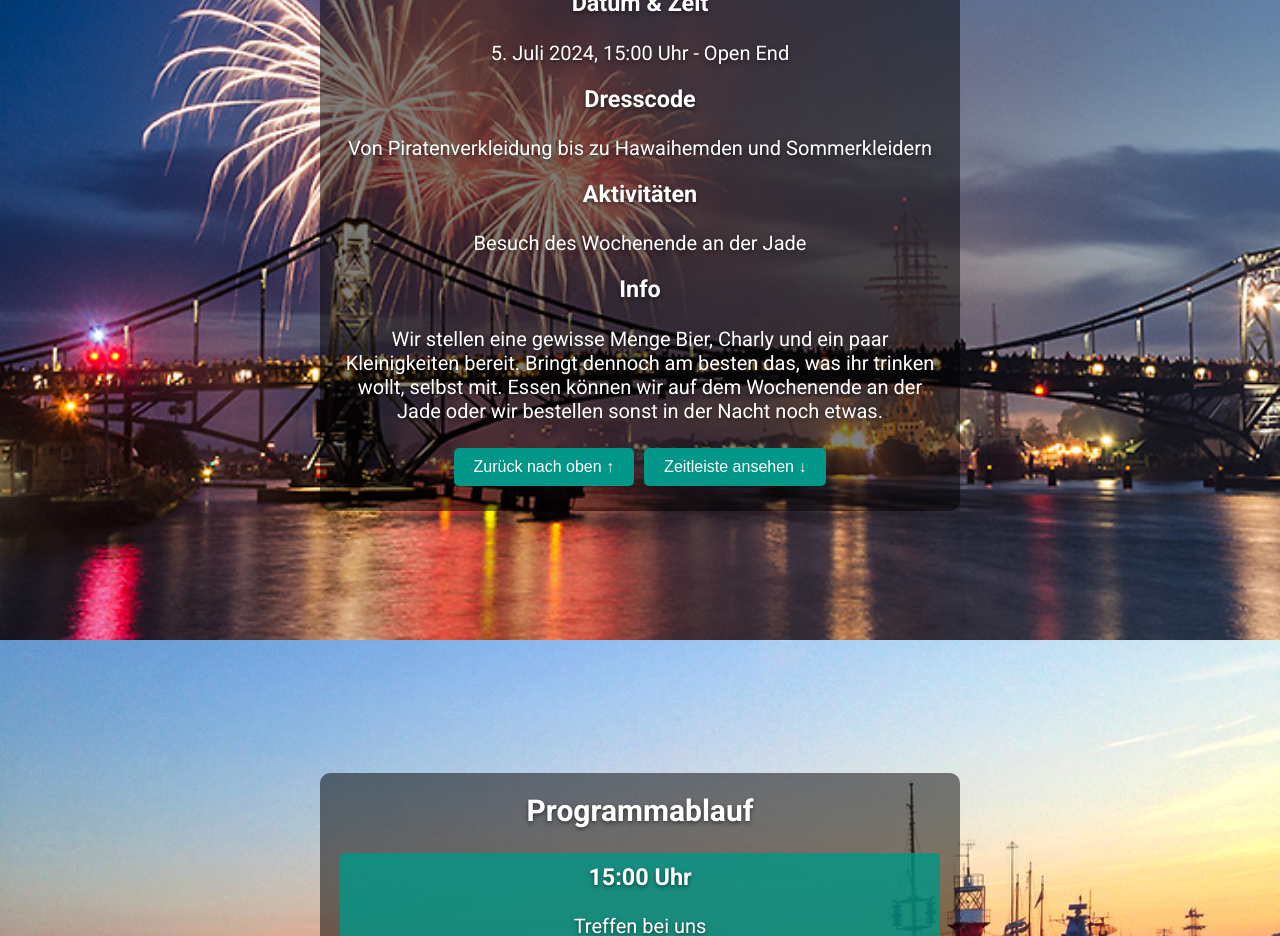
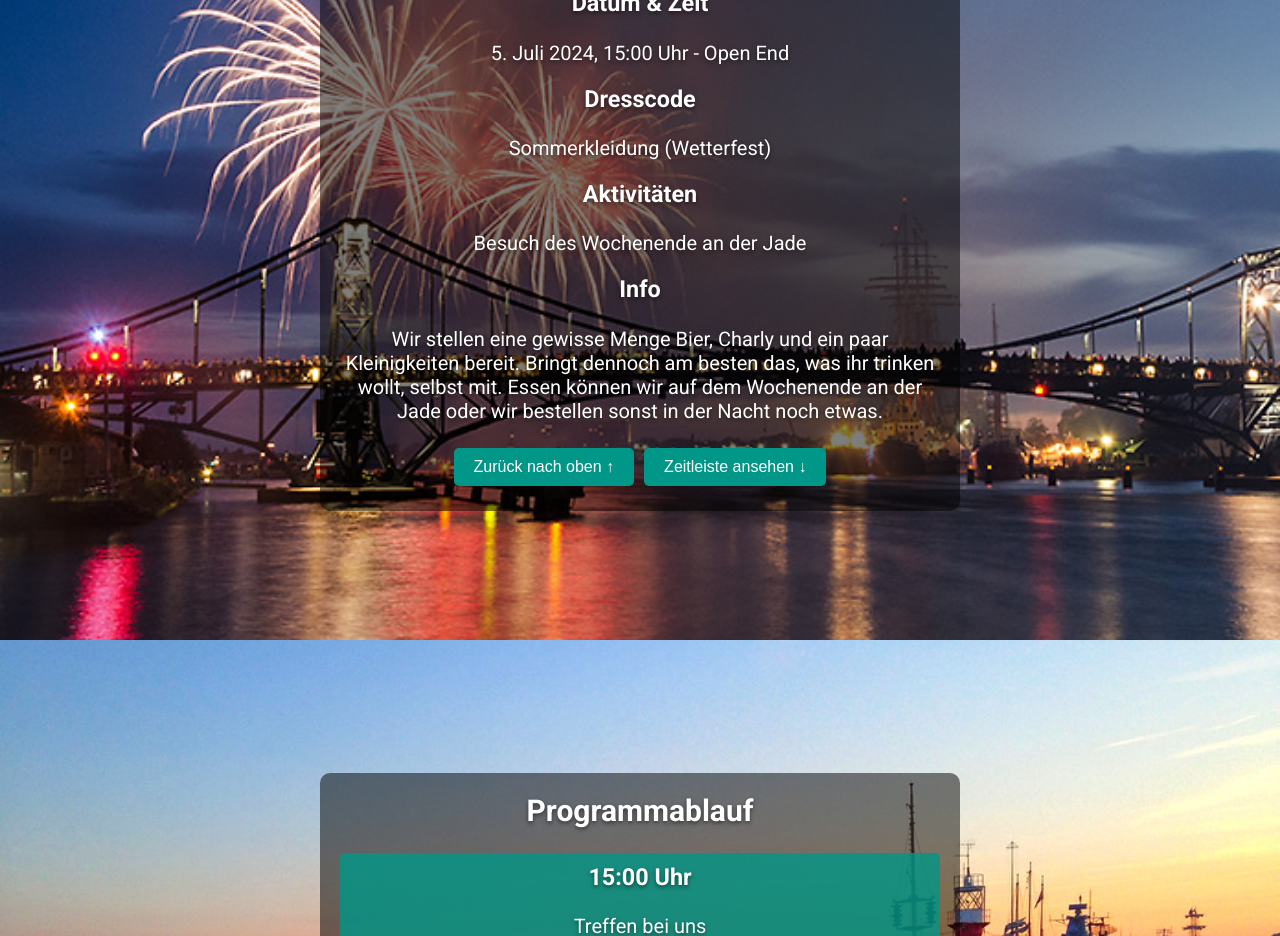
Before and after one commit to JanRipken/Semesterabschluss, a Vue app: page / in a window 1280 px wide. Shown: the part 960-1896 px from the top of the page. Built offline with nearby package versions, Linux system fonts and the light colour scheme.

Commit message:
update info

```diff
--- a/src/App.vue
+++ b/src/App.vue
@@ -67,7 +67,7 @@ export default {
     return {
       partyInfo: [
         { title: 'Datum & Zeit', details: '5. Juli 2024, 15:00 Uhr - Open End' },
-        { title: 'Dresscode', details: ' Von Piratenverkleidung bis zu Hawaihemden und Sommerkleidern' },
+        { title: 'Dresscode', details: 'Sommerkleidung (Wetterfest)' },
         { title: 'Aktivitäten', details: 'Besuch des Wochenende an der Jade' },
          { title: 'Info', details: 'Wir stellen eine gewisse Menge Bier, Charly und ein paar Kleinigkeiten bereit. Bringt dennoch am besten das, was ihr trinken wollt, selbst mit. Essen können wir auf dem Wochenende an der Jade oder wir bestellen sonst in der Nacht noch etwas.' },
 
```
